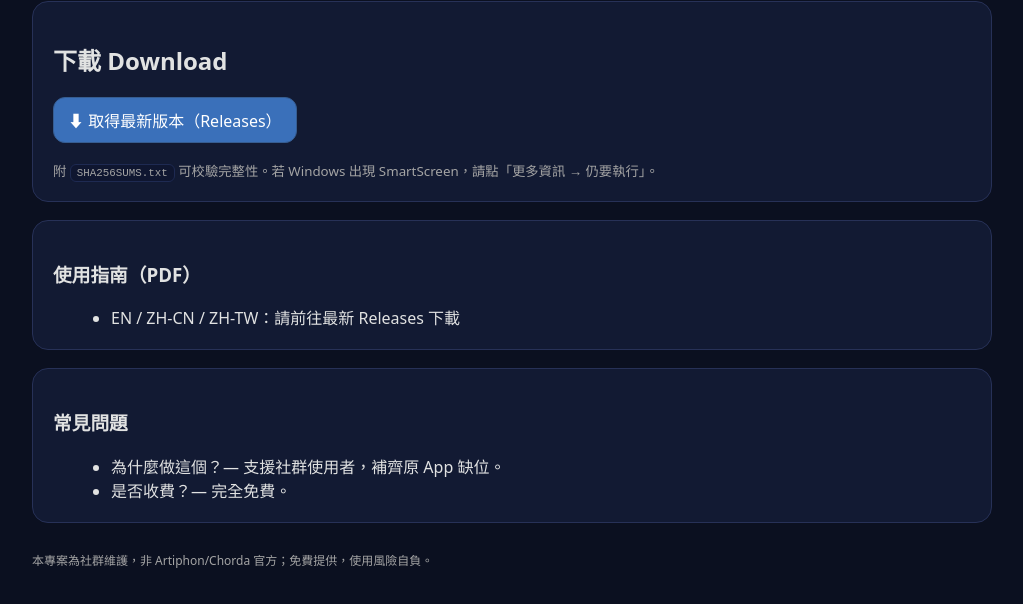
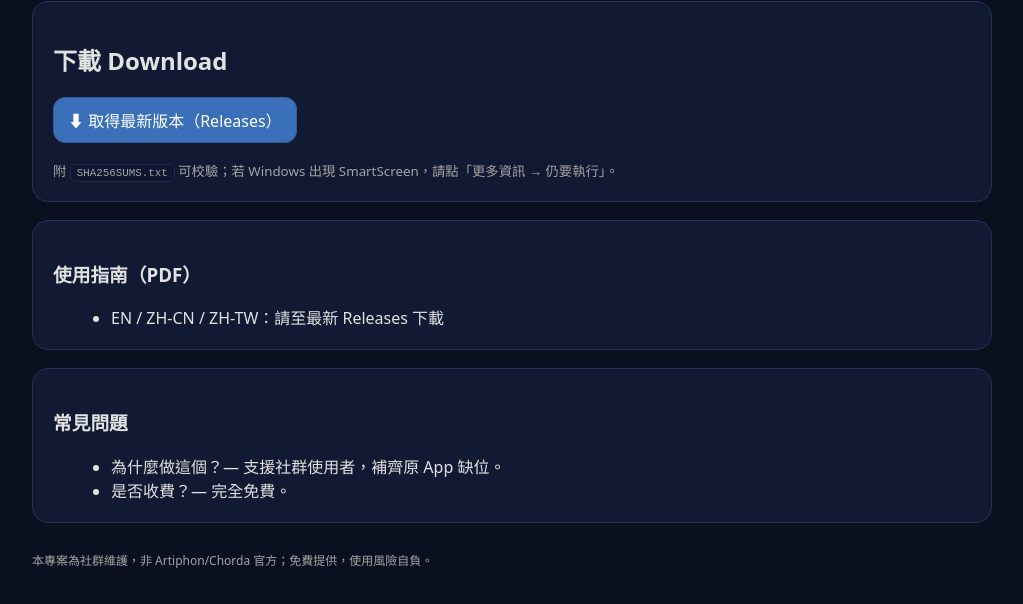
Before and after one commit to pijiawei03281/chordalift, a plain HTML site: page public/index.html in a window 1280 px wide. Shown: the part 154-758 px from the top of the page, without its empty margins (128-1151 px from the left). Drawn offline with Linux system fonts and the light colour scheme.

Commit message:
Update index.html

```diff
--- a/public/index.html
+++ b/public/index.html
@@ -5,28 +5,21 @@
     <meta name="viewport" content="width=device-width,initial-scale=1"/>
     <title>Chordalift</title>
     <meta name="description" content="Chordalift – 支援 Chorda 玩家社群的免費工具與下載站"/>
-    <meta name="theme-color" content="#3a70ba"/>
-
-    <!-- 🔗 圖示與 manifest（注意：全部使用相對路徑，避免在 GitHub Pages 走丟） -->
+    <meta name="theme-color" content="#3a70ba">
+    <!-- 相對路徑，避免在 Pages 子目錄走丟 -->
     <link rel="icon" href="favicon.ico">
     <link rel="apple-touch-icon" href="apple-touch-icon.png">
     <link rel="manifest" href="site.webmanifest">
-
     <style>
-      :root{
-        --bg:#0b1020; --panel:#121a33; --text:#e1e2e2; --muted:#a4a4a4;
-        --brand:#3a70ba; --brand-dark:#365d91; --line:#273157;
-      }
-      html,body{margin:0;padding:0;background:var(--bg);color:var(--text);
-        font-family:SimHei,"Noto Sans TC","Microsoft JhengHei",system-ui,sans-serif;}
-      .wrap{max-width:960px;margin:0 auto;padding:32px 20px;}
-      .hero{display:flex;gap:24px;align-items:center;flex-wrap:wrap;}
-      .logo{max-width:420px;height:auto;display:block;}
+      :root{--bg:#0b1020;--panel:#121a33;--text:#e1e2e2;--muted:#a4a4a4;--brand:#3a70ba;--brand-dark:#365d91;--line:#273157}
+      html,body{margin:0;padding:0;background:var(--bg);color:var(--text);font-family:SimHei,"Noto Sans TC","Microsoft JhengHei",system-ui,sans-serif}
+      .wrap{max-width:960px;margin:0 auto;padding:32px 20px}
+      .hero{display:flex;gap:24px;align-items:center;flex-wrap:wrap}
+      .logo{max-width:420px;height:auto;display:block}
       h1{margin:0;font-size:28px}
       p.tag{margin:6px 0 0;color:var(--muted)}
       .card{background:var(--panel);border:1px solid var(--line);border-radius:16px;padding:20px;margin:18px 0}
-      .btn{display:inline-block;padding:10px 14px;border-radius:12px;border:1px solid var(--brand-dark);
-           background:var(--brand);color:#fff;text-decoration:none}
+      .btn{display:inline-block;padding:10px 14px;border-radius:12px;border:1px solid var(--brand-dark);background:var(--brand);color:#fff;text-decoration:none}
       .btn:active{transform:translateY(1px)}
       small{color:var(--muted)}
       ul{margin:8px 0 0 18px}
@@ -36,7 +29,7 @@
   </head>
   <body>
     <div class="wrap">
-      <!-- ⬇️ Logo：先嘗試 SVG，若沒有就退回 PNG -->
+      <!-- Logo：先試 SVG，沒上傳就退回 PNG -->
       <div class="hero">
         <picture>
           <source srcset="chordalift-logo.svg" type="image/svg+xml">
@@ -50,17 +43,13 @@
 
       <div class="card">
         <h2>下載 Download</h2>
-        <p>
-          <a class="btn" href="https://github.com/pijiawei03281/chordalift/releases/latest">⬇ 取得最新版本（Releases）</a>
-        </p>
-        <small>附 <code>SHA256SUMS.txt</code> 可校驗完整性。若 Windows 出現 SmartScreen，請點「更多資訊 → 仍要執行」。</small>
+        <p><a class="btn" href="https://github.com/pijiawei03281/chordalift/releases/latest">⬇ 取得最新版本（Releases）</a></p>
+        <small>附 <code>SHA256SUMS.txt</code> 可校驗；若 Windows 出現 SmartScreen，請點「更多資訊 → 仍要執行」。</small>
       </div>
 
       <div class="card">
         <h3>使用指南（PDF）</h3>
-        <ul>
-          <li>EN / ZH-CN / ZH-TW：請前往最新 Releases 下載</li>
-        </ul>
+        <ul><li>EN / ZH-CN / ZH-TW：請至最新 Releases 下載</li></ul>
       </div>
 
       <div class="card">
@@ -71,9 +60,7 @@
         </ul>
       </div>
 
-      <footer>
-        本專案為社群維護，非 Artiphon/Chorda 官方；免費提供，使用風險自負。
-      </footer>
+      <footer>本專案為社群維護，非 Artiphon/Chorda 官方；免費提供，使用風險自負。</footer>
     </div>
   </body>
 </html>
```
